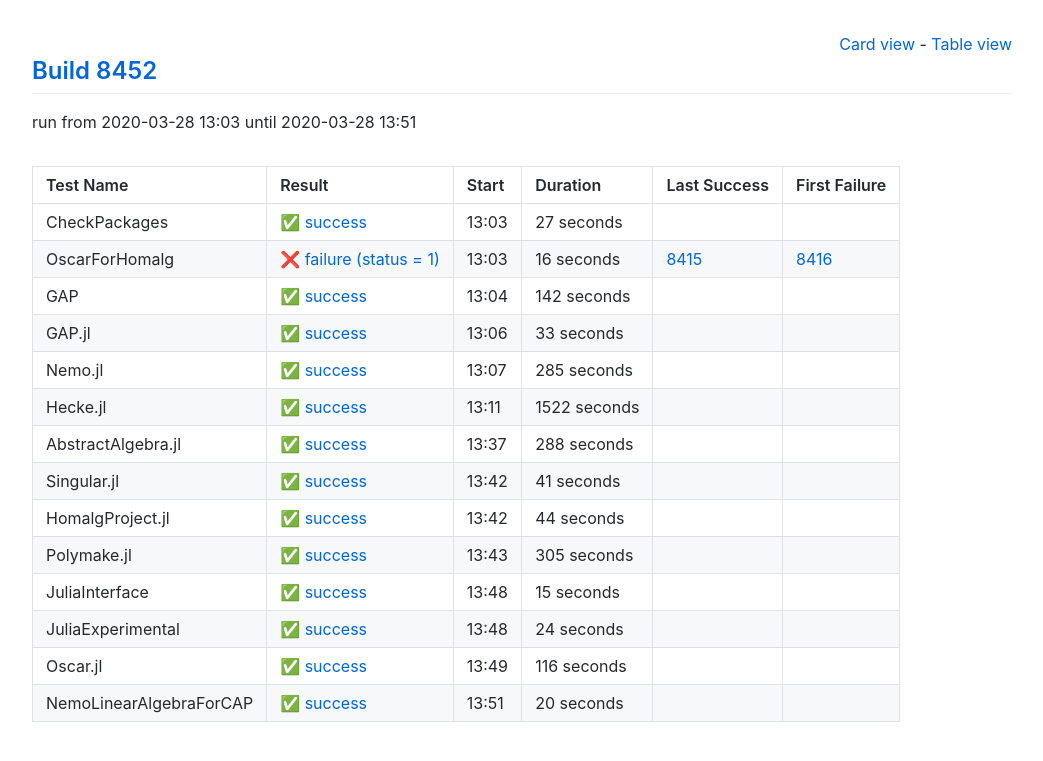
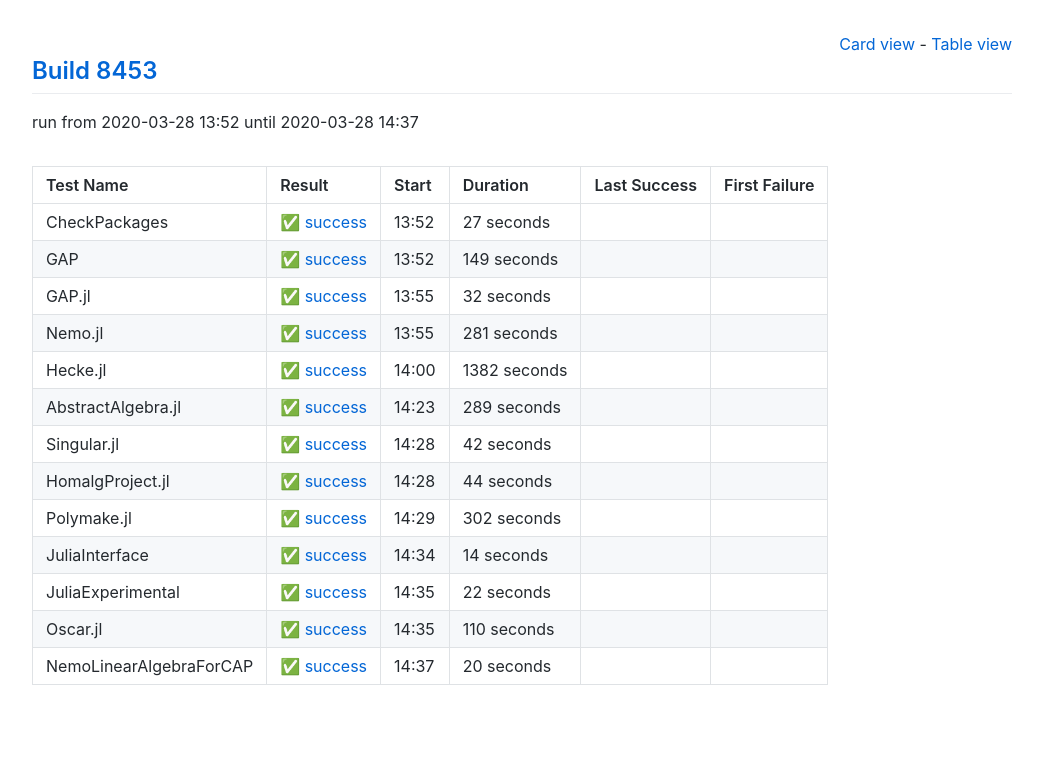
Before and after one commit to oscar-system/oscar-ci-status, a Jekyll site: the page built from table.html, in a window 1280 px wide. Shown: the top 761 px of the page, without its empty margins (118-1161 px from the left). Built offline with Jekyll 4.4.1, drawn with Linux system fonts in a browser that asks for light colours.

Commit message:
Build 8453

```diff
--- a/_data/ci.yml
+++ b/_data/ci.yml
@@ -1,5 +1,5 @@
-build: 8452
-build_url: https://oscarci.mathematik.uni-kl.de/job/oscar/8452/
+build: 8453
+build_url: https://oscarci.mathematik.uni-kl.de/job/oscar/8453/
 job: oscar
 tests:
 - duration: 27
@@ -8,86 +8,75 @@
   first_failure_url: null
   last_success: false
   last_success_url: null
-  log: https://oscarci.mathematik.uni-kl.de/job/oscar/8452/artifact/logs/build-8452/CheckPackages.log
+  log: https://oscarci.mathematik.uni-kl.de/job/oscar/8453/artifact/logs/build-8453/CheckPackages.log
   name: CheckPackages
-  start: 2020-03-28 13:03
+  start: 2020-03-28 13:52
   status: success
   success: true
-- duration: 16
-  exitcode: 1
-  first_failure: 8416
-  first_failure_url: https://oscarci.mathematik.uni-kl.de/job/oscar/8416/
-  last_success: 8415
-  last_success_url: https://oscarci.mathematik.uni-kl.de/job/oscar/8415/
-  log: https://oscarci.mathematik.uni-kl.de/job/oscar/8452/artifact/logs/build-8452/OscarForHomalg.log
-  name: OscarForHomalg
-  start: 2020-03-28 13:03
-  status: failure
-  success: false
-- duration: 142
+- duration: 149
   exitcode: 0
   first_failure: false
   first_failure_url: null
   last_success: false
   last_success_url: null
-  log: https://oscarci.mathematik.uni-kl.de/job/oscar/8452/artifact/logs/build-8452/GAP.log
+  log: https://oscarci.mathematik.uni-kl.de/job/oscar/8453/artifact/logs/build-8453/GAP.log
   name: GAP
-  start: 2020-03-28 13:04
+  start: 2020-03-28 13:52
   status: success
   success: true
-- duration: 33
+- duration: 32
   exitcode: 0
   first_failure: false
   first_failure_url: null
   last_success: false
   last_success_url: null
-  log: https://oscarci.mathematik.uni-kl.de/job/oscar/8452/artifact/logs/build-8452/GAP.jl.log
+  log: https://oscarci.mathematik.uni-kl.de/job/oscar/8453/artifact/logs/build-8453/GAP.jl.log
   name: GAP.jl
-  start: 2020-03-28 13:06
+  start: 2020-03-28 13:55
   status: success
   success: true
-- duration: 285
+- duration: 281
   exitcode: 0
   first_failure: false
   first_failure_url: null
   last_success: false
   last_success_url: null
-  log: https://oscarci.mathematik.uni-kl.de/job/oscar/8452/artifact/logs/build-8452/Nemo.jl.log
+  log: https://oscarci.mathematik.uni-kl.de/job/oscar/8453/artifact/logs/build-8453/Nemo.jl.log
   name: Nemo.jl
-  start: 2020-03-28 13:07
+  start: 2020-03-28 13:55
   status: success
   success: true
-- duration: 1522
+- duration: 1382
   exitcode: 0
   first_failure: false
   first_failure_url: null
   last_success: false
   last_success_url: null
-  log: https://oscarci.mathematik.uni-kl.de/job/oscar/8452/artifact/logs/build-8452/Hecke.jl.log
+  log: https://oscarci.mathematik.uni-kl.de/job/oscar/8453/artifact/logs/build-8453/Hecke.jl.log
   name: Hecke.jl
-  start: 2020-03-28 13:11
+  start: 2020-03-28 14:00
   status: success
   success: true
-- duration: 288
+- duration: 289
   exitcode: 0
   first_failure: false
   first_failure_url: null
   last_success: false
   last_success_url: null
-  log: https://oscarci.mathematik.uni-kl.de/job/oscar/8452/artifact/logs/build-8452/AbstractAlgebra.jl.log
+  log: https://oscarci.mathematik.uni-kl.de/job/oscar/8453/artifact/logs/build-8453/AbstractAlgebra.jl.log
   name: AbstractAlgebra.jl
-  start: 2020-03-28 13:37
+  start: 2020-03-28 14:23
   status: success
   success: true
-- duration: 41
+- duration: 42
   exitcode: 0
   first_failure: false
   first_failure_url: null
   last_success: false
   last_success_url: null
-  log: https://oscarci.mathematik.uni-kl.de/job/oscar/8452/artifact/logs/build-8452/Singular.jl.log
+  log: https://oscarci.mathematik.uni-kl.de/job/oscar/8453/artifact/logs/build-8453/Singular.jl.log
   name: Singular.jl
-  start: 2020-03-28 13:42
+  start: 2020-03-28 14:28
   status: success
   success: true
 - duration: 44
@@ -96,53 +85,53 @@
   first_failure_url: null
   last_success: false
   last_success_url: null
-  log: https://oscarci.mathematik.uni-kl.de/job/oscar/8452/artifact/logs/build-8452/HomalgProject.jl.log
+  log: https://oscarci.mathematik.uni-kl.de/job/oscar/8453/artifact/logs/build-8453/HomalgProject.jl.log
   name: HomalgProject.jl
-  start: 2020-03-28 13:42
+  start: 2020-03-28 14:28
   status: success
   success: true
-- duration: 305
+- duration: 302
   exitcode: 0
   first_failure: false
   first_failure_url: null
   last_success: false
   last_success_url: null
-  log: https://oscarci.mathematik.uni-kl.de/job/oscar/8452/artifact/logs/build-8452/Polymake.jl.log
+  log: https://oscarci.mathematik.uni-kl.de/job/oscar/8453/artifact/logs/build-8453/Polymake.jl.log
   name: Polymake.jl
-  start: 2020-03-28 13:43
+  start: 2020-03-28 14:29
   status: success
   success: true
-- duration: 15
+- duration: 14
   exitcode: 0
   first_failure: false
   first_failure_url: null
   last_success: false
   last_success_url: null
-  log: https://oscarci.mathematik.uni-kl.de/job/oscar/8452/artifact/logs/build-8452/JuliaInterface.log
+  log: https://oscarci.mathematik.uni-kl.de/job/oscar/8453/artifact/logs/build-8453/JuliaInterface.log
   name: JuliaInterface
-  start: 2020-03-28 13:48
+  start: 2020-03-28 14:34
   status: success
   success: true
-- duration: 24
+- duration: 22
   exitcode: 0
   first_failure: false
   first_failure_url: null
   last_success: false
   last_success_url: null
-  log: https://oscarci.mathematik.uni-kl.de/job/oscar/8452/artifact/logs/build-8452/JuliaExperimental.log
+  log: https://oscarci.mathematik.uni-kl.de/job/oscar/8453/artifact/logs/build-8453/JuliaExperimental.log
   name: JuliaExperimental
-  start: 2020-03-28 13:48
+  start: 2020-03-28 14:35
   status: success
   success: true
-- duration: 116
+- duration: 110
   exitcode: 0
   first_failure: false
   first_failure_url: null
   last_success: false
   last_success_url: null
-  log: https://oscarci.mathematik.uni-kl.de/job/oscar/8452/artifact/logs/build-8452/Oscar.jl.log
+  log: https://oscarci.mathematik.uni-kl.de/job/oscar/8453/artifact/logs/build-8453/Oscar.jl.log
   name: Oscar.jl
-  start: 2020-03-28 13:49
+  start: 2020-03-28 14:35
   status: success
   success: true
 - duration: 20
@@ -151,8 +140,8 @@
   first_failure_url: null
   last_success: false
   last_success_url: null
-  log: https://oscarci.mathematik.uni-kl.de/job/oscar/8452/artifact/logs/build-8452/NemoLinearAlgebraForCAP.log
+  log: https://oscarci.mathematik.uni-kl.de/job/oscar/8453/artifact/logs/build-8453/NemoLinearAlgebraForCAP.log
   name: NemoLinearAlgebraForCAP
-  start: 2020-03-28 13:51
+  start: 2020-03-28 14:37
   status: success
   success: true
```
Also changed, not shown: README.md.
